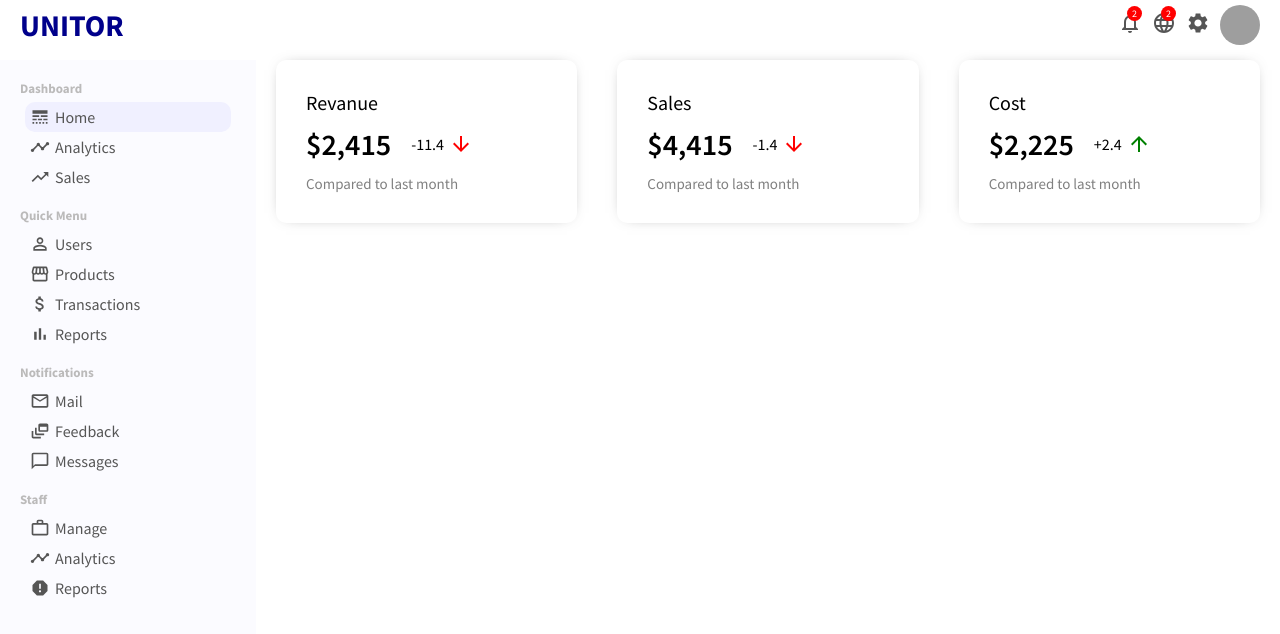
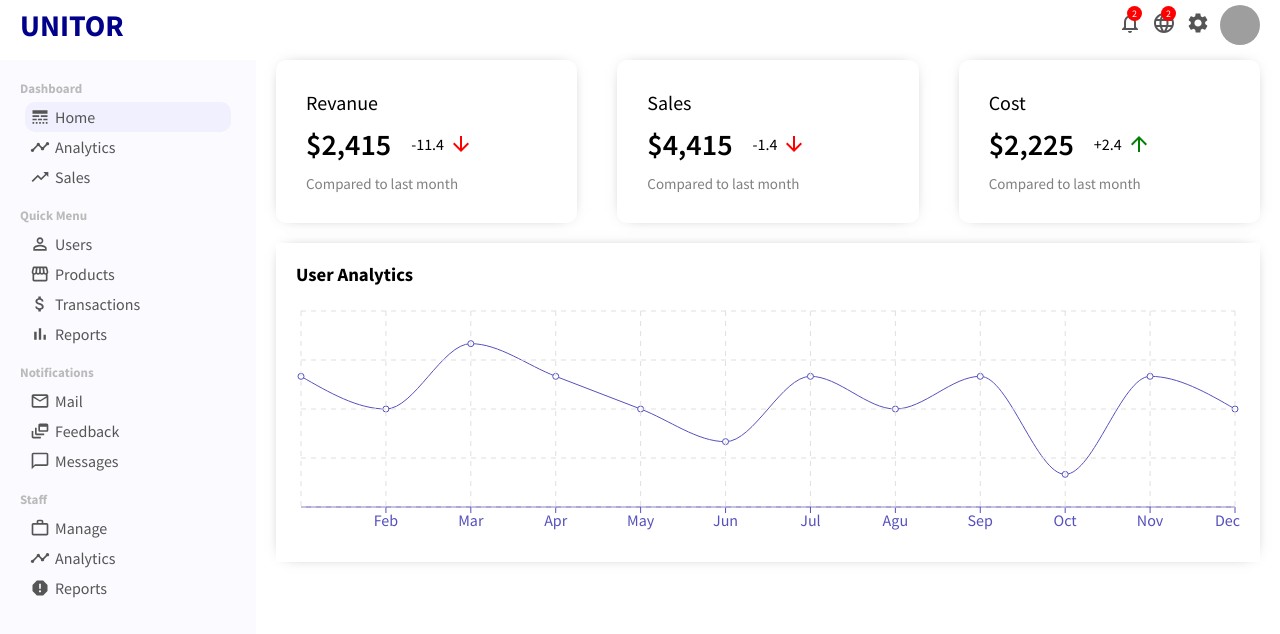
Before and after one commit to surajnarsale/unitor-admin-panel, a React (Create React App) app: page / in a window 1280 px wide. Shown: the top 634 px of the page. Built offline with nearby package versions, Linux system fonts and the light colour scheme; grey boxes are pictures that could not be loaded.

Commit message:
feat: add chart to home page

```diff
--- a/src/pages/home/Home.jsx
+++ b/src/pages/home/Home.jsx
@@ -1,11 +1,19 @@
 import React from 'react';
 import './home.css';
 import FeaturedInfo from '../../components/featuredInfo/FeaturedInfo';
+import { userData } from '../../dummyData';
+import Chart from '../../components/chart/Chart';
 
 export default function Home() {
 	return (
 		<div className="home">
 			<FeaturedInfo />
+			<Chart
+				data={userData}
+				title="User Analytics"
+				grid
+				dataKey="Active User"
+			/>
 		</div>
 	);
 }
```
